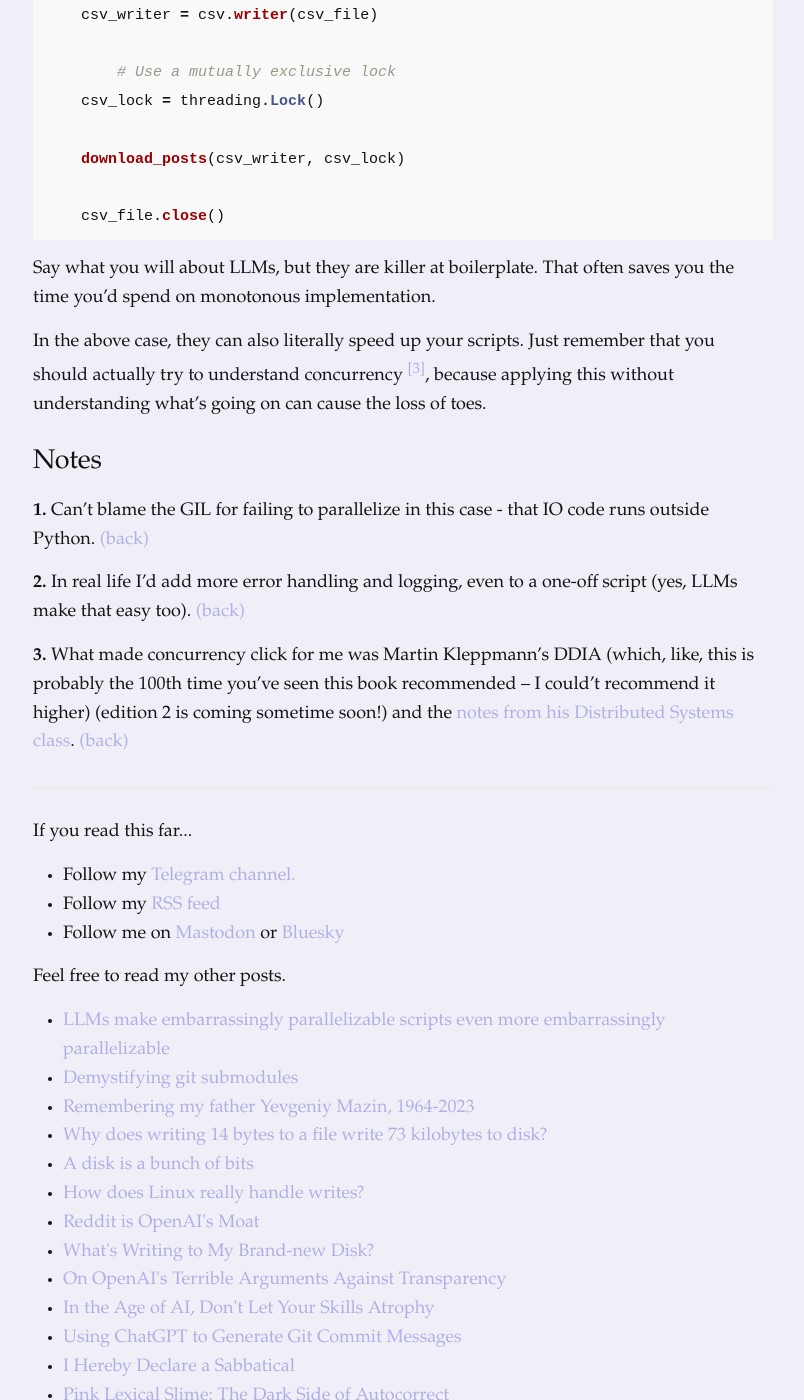
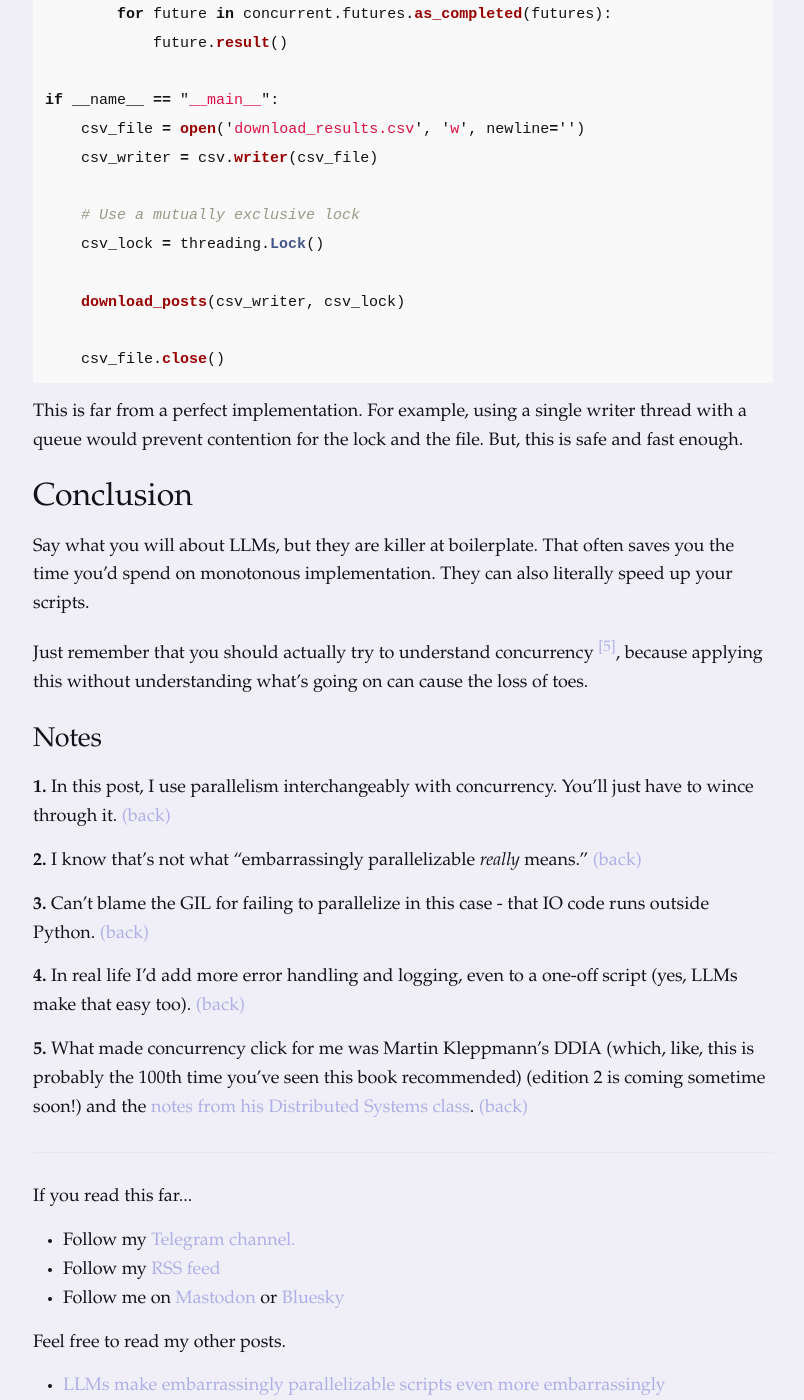
Before and after one commit to dmazin/dmazin.github.io, a Jekyll site: the page built from _posts/2025-02-28-llm-parallelism.md, in a window 1280 px wide and 1400 px high, scrolled down 5467 px. Shown: the whole window, without its empty margins (237-1041 px from the left). Built offline with Jekyll 4.4.1, drawn with Linux system fonts in a browser that asks for light colours; some of the changed text lies outside the part shown.

Commit message:
more work

````diff
--- a/_posts/2025-02-28-llm-parallelism.md
+++ b/_posts/2025-02-28-llm-parallelism.md
@@ -58,13 +58,13 @@
 
 Downloading
 
-This is I/O bound, so multithreading is appropriate.<a name="gil-footnote-return"></a><sup>[[1]](#gil-footnote)</sup> Download the pages in parallel – we've got CPUs and network bandwidth to spare.
+This is I/O bound, so multithreading is appropriate.<a name="gil-footnote-return"></a><sup>[[3]](#gil-footnote)</sup> Download the pages in parallel – we've got CPUs and network bandwidth to spare.
 
 I'll be first to admit, though, that I wouldn't be able to implement multithreading for this script without consulting the docs.  I'm just not going to do this for a one-off.
 
 So, I say to the LLM, "Use Multithreading to parallelize this.".
 
-The LLM (Claude 3.7 Thinking) uses `concurrent.futures`. It applies a boilerplate pattern I'm now used to seeing, so I know it looks right. <a name="error-handling-return"></a><sup>[[2]](#error-handling)</sup>
+The LLM (Claude 3.7 Thinking) uses `concurrent.futures`. It applies a boilerplate pattern I'm now used to seeing, so I know it looks right. <a name="error-handling-return"></a><sup>[[4]](#error-handling)</sup>
 
 I set the `max_workers` to 32. This is a parameter you want to tune yourself. For example, in this case, if there were enough pages to matter, I'd tune this until I saturated my network interface.
 
@@ -107,13 +107,11 @@
 python download_posts.py  0.22s user 0.07s system 27% cpu 1.021 total
 ```
 
-## Be careful about thread safety
+## If you know what you're doing, it's easy to parallelize non-embarrassing scripts too
 
 Often, your scripts store some data in some sort of in-memory data structure (e.g. the list of paths you've already visited) or write to a file (e.g. update a CSV).
 
-
-
-You will need to make your script thread-safe. You can tell the LLM to implement it for you, of course, but importantly you need to know that you need to do it in the first place, and you need to understand concurrency well enough to make sure it's implemented right.
+That is not embarrassingly parallelizable: it requires a little bit of work. You will need to make your script thread-safe.
 
 Let's say that I wanted to log to a CSV for every page I visited. Maybe I want to keep track of the response codes or something.
 
@@ -132,7 +130,7 @@
     with open(filename, "w", encoding="utf-8") as file:
         file.write(response.text)
 
-	# Write to csv
+    # Write to csv
     csv_writer.writerow([page, url, response.status_code])
 
 def download_posts(csv_writer):
@@ -153,11 +151,13 @@
     csv_file.close()
 ```
 
-The above is not thread safe. The download_single_page threads might try to write to that file concurrently.
+The above is not thread-safe. The download_single_page threads might try to write to that file concurrently, and `csv.writer` itself is not thread-safe.
 
-One easy way to prevent this is to make each thread take a lock before writing. So I say to the LLM, "Use a Lock when writing the CSV file".
+One easy way to prevent this is to make each thread take a lock before writing.
 
-So, it uses `threading.Lock`, which is a context manager we can wrap around blocks.
+You can tell the LLM to implement it for you, of course, but importantly you need to know that you need to do it in the first place, and you need to understand concurrency well enough to make sure it's implemented right.
+
+So I say to the LLM, "Use a Lock when writing the CSV file". The LLM uses `threading.Lock`, which is a context manager we wrap around blocks to make sure they execute one at a time.
 
 ```python
 import requests
@@ -175,7 +175,7 @@
     with open(filename, "w", encoding="utf-8") as file:
         file.write(response.text)
 
-	# Use a mutually exclusive lock
+    # Use a mutually exclusive lock
     with csv_lock:
         csv_writer.writerow([page, url, response.status_code])
 
@@ -192,7 +192,7 @@
     csv_file = open('download_results.csv', 'w', newline='')
     csv_writer = csv.writer(csv_file)
 
-	# Use a mutually exclusive lock
+    # Use a mutually exclusive lock
     csv_lock = threading.Lock()
 
     download_posts(csv_writer, csv_lock)
@@ -200,13 +200,21 @@
     csv_file.close()
 ```
 
-Say what you will about LLMs, but they are killer at boilerplate. That often saves you the time you'd spend on monotonous implementation.
+This is far from a perfect implementation. For example, using a single writer thread with a queue would prevent contention for the lock and the file. But, this is safe and fast enough.
 
-In the above case, they can also literally speed up your scripts. Just remember that you should actually try to understand concurrency <a name="learn-concurrency-return"></a><sup>[[3]](#learn-concurrency)</sup>, because applying this without understanding what's going on can cause the loss of toes.
+## Conclusion
+
+Say what you will about LLMs, but they are killer at boilerplate. That often saves you the time you'd spend on monotonous implementation. They can also literally speed up your scripts.
+
+Just remember that you should actually try to understand concurrency <a name="learn-concurrency-return"></a><sup>[[5]](#learn-concurrency)</sup>, because applying this without understanding what's going on can cause the loss of toes.
 
 # Notes
-<a name="gil-footnote"></a>**1.** Can't blame the GIL for failing to parallelize in this case - that IO code runs outside Python. <a href="#gil-footnote-return">(back)</a>
+<a name="parallelism-footnote"></a>**1.** In this post, I use parallelism interchangeably with concurrency. You'll just have to wince through it. <a href="#parallelism-footnote-return">(back)</a>
 
-<a name="error-handling"></a>**2.** In real life I'd add more error handling and logging, even to a one-off script (yes, LLMs make that easy too). <a href="#error-handling-return">(back)</a>
+<a name="as-name-suggests"></a>**2.** I know that's not what "embarrassingly parallelizable _really_ means." <a href="#as-name-suggests-return">(back)</a>
 
-<a name="learn-concurrency"></a>**3.** What made concurrency click for me was Martin Kleppmann's DDIA (which, like, this is probably the 100th time you've seen this book recommended – I could't recommend it higher) (edition 2 is coming sometime soon!) and the <a href="https://www.cl.cam.ac.uk/teaching/2122/ConcDisSys/dist-sys-notes.pdf">notes from his Distributed Systems class</a>. <a href="#learn-concurrency-return">(back)</a>
+<a name="gil-footnote"></a>**3.** Can't blame the GIL for failing to parallelize in this case - that IO code runs outside Python. <a href="#gil-footnote-return">(back)</a>
+
+<a name="error-handling"></a>**4.** In real life I'd add more error handling and logging, even to a one-off script (yes, LLMs make that easy too). <a href="#error-handling-return">(back)</a>
+
+<a name="learn-concurrency"></a>**5.** What made concurrency click for me was Martin Kleppmann's DDIA (which, like, this is probably the 100th time you've seen this book recommended) (edition 2 is coming sometime soon!) and the <a href="https://www.cl.cam.ac.uk/teaching/2122/ConcDisSys/dist-sys-notes.pdf">notes from his Distributed Systems class</a>. <a href="#learn-concurrency-return">(back)</a>
````
Also changed, not shown: other parts of _posts/2025-02-28-llm-parallelism.md (+2 -2 lines).
